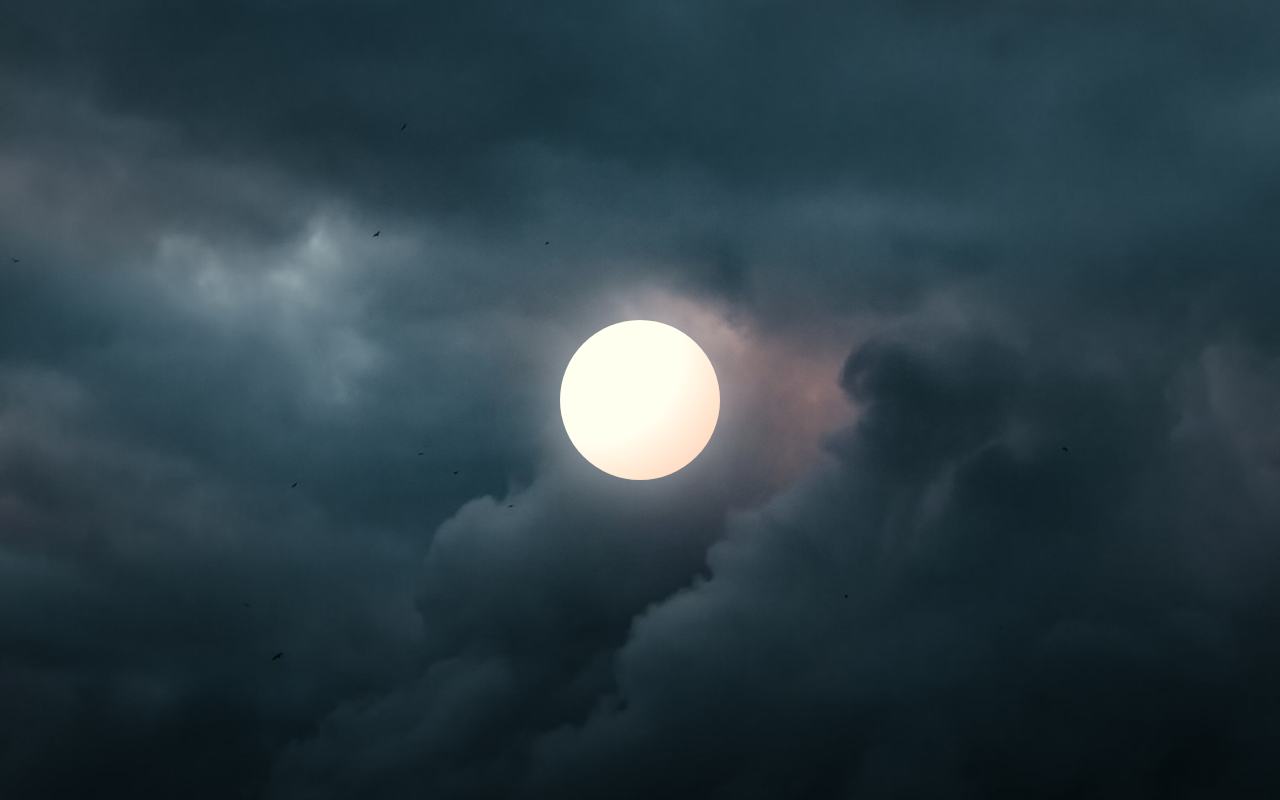
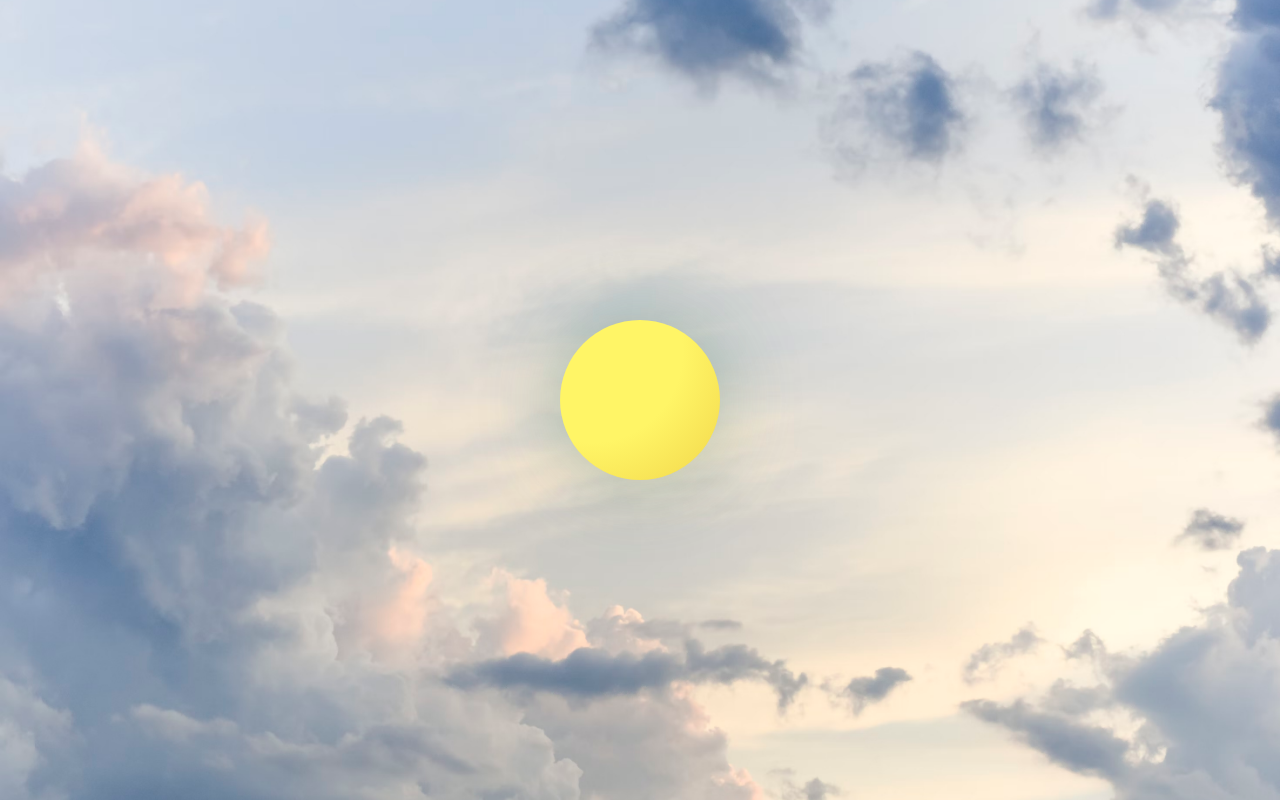
Before and after one commit to hrmvlg/color-scheme-switch, a plain HTML site: page index.html in a window 1280 px wide. Drawn offline with Linux system fonts and the light colour scheme.

Commit message:
media prefers-color-scheme added to link tags

```diff
--- a/index.html
+++ b/index.html
@@ -1,15 +1,18 @@
 <!DOCTYPE html>
 <html lang="en">
+
 <head>
     <meta charset="UTF-8">
     <meta name="viewport" content="width=device-width, initial-scale=1.0">
     <title>Color Scheme Switch</title>
 
     <link rel="stylesheet" href="styles/index.css">
-    <link rel="stylesheet" href="styles/light.css">
-    <link rel="stylesheet" href="styles/dark.css">
+    <link rel="stylesheet" href="styles/light.css" media="(prefers-color-scheme: light)">
+    <link rel="stylesheet" href="styles/dark.css" media="(prefers-color-scheme: dark)">
 </head>
+
 <body>
     <div></div>
 </body>
+
 </html>
```
